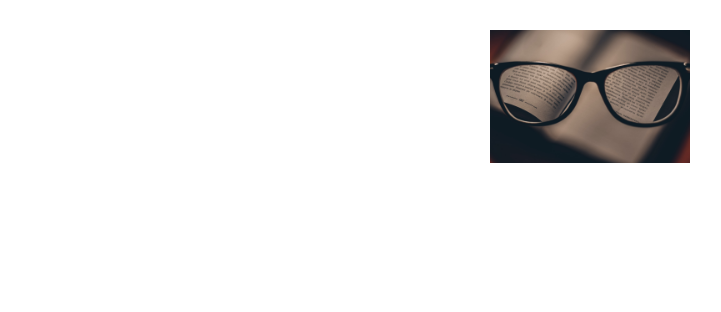
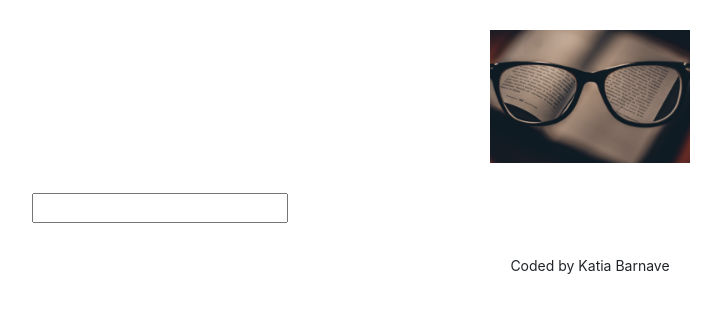
Before and after one commit to Katya383/dictionary-project, a React (Create React App) app: page / in a window 1280 px wide. Shown: the top 312 px of the page, without its empty margins (50-771 px from the left). Built offline with nearby package versions, Linux system fonts and the light colour scheme.

Commit message:
Added search engine

```diff
--- a/src/App.css
+++ b/src/App.css
@@ -7,3 +7,8 @@
   display: block;
   margin: 0 auto;
 }
+
+.App-footer {
+  text-align: center;
+  margin: 30px 0;
+}
--- a/src/App.js
+++ b/src/App.js
@@ -1,9 +1,11 @@
 import dictionary from "./dictionary.jpg";
 import "./App.css";
+import Dictionary from "./Dictionary";
 
-function App() {
+export default function App() {
   return (
     <div className="App">
+      <div className="container">
         <header className="App-header">
           <img
             src={dictionary}
@@ -11,8 +13,13 @@
             alt="dictionary"
           />
         </header>
+        <main>
+          <Dictionary />
+        </main>
+        <footer className="App-footer">
+          <small>Coded by Katia Barnave</small>
+        </footer>
+      </div>
     </div>
   );
 }
-
-export default App;
--- /dev/null
+++ b/src/Dictionary.css
@@ -0,0 +1,2 @@
+.Dictionary {
+}
--- /dev/null
+++ b/src/Dictionary.js
@@ -0,0 +1,23 @@
+import React, { useState } from "react";
+import "./Dictionary.css";
+
+export default function Dictionary() {
+  let [keyword, setKeyword] = useState("");
+
+  function search(event) {
+    event.preventDefault();
+    alert(`Searching for ${keyword} definition`);
+  }
+
+  function handleKeywordChange(event) {
+    setKeyword(event.target.value);
+  }
+
+  return (
+    <div className="Dictionary">
+      <form onSubmit={search}>
+        <input type="search" onChange={handleKeywordChange} />
+      </form>
+    </div>
+  );
+}
```
Lines whose indentation alone changed are shown as unchanged.
